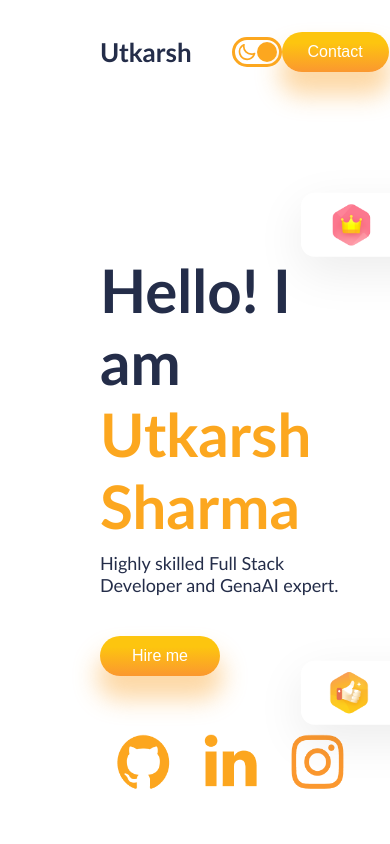
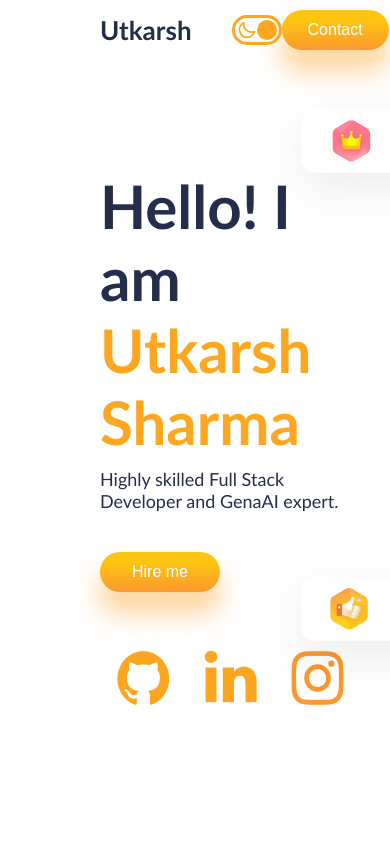
Before and after one commit to utkarshdev2411/portfolio-react, a React (Create React App) app: page / in a window 390 px wide. Shown: the top 844 px of the page. Built offline with nearby package versions, Linux system fonts and the light colour scheme.

Commit message:
Refactor Navbar component; improve layout and styles, update navigation links, and enhance responsiveness

```diff
--- a/src/Components/Navbar/navbar.css
+++ b/src/Components/Navbar/navbar.css
@@ -1,11 +1,7 @@
+.n-wrapper {
+  display: flex;
+}
 
-.n-wrapper {
-    height: 10vh;
-    display: flex;
-    justify-content: space-between;
-    margin-bottom: 2rem;
-    top: 0;
-  }
 .n-left {
   flex: 1;
   align-items: center;
@@ -18,30 +14,21 @@
   font-size: 1.3rem;
   font-weight: bold;
 }
+
 .n-right {
-    flex: 1;
   display: flex;
   align-items: center;
-    justify-content: flex-end;
-    font-weight: 400;
+  gap: 2rem;
 }
 
-  .n-list {
-    flex: 10;
-  }
-  .n-list > ul {
+.n-list>ul {
   display: flex;
   gap: 2rem;
-    margin-right: 4rem;
 }
 
-  .n-list > ul :hover {
+.n-list>ul :hover {
   color: var(--orange);
   cursor: pointer;
-  }
-
-  .n-button {
-    flex: 2;
 }
 
 @media screen and (max-width: 480px) {
--- a/src/Components/Navbar/navbar.jsx
+++ b/src/Components/Navbar/navbar.jsx
@@ -8,25 +8,21 @@ const Navbar = () => {
     <div className='n-wrapper' id='Navbar'>
       <div className='n-left'>
         <div className='n-name'>Utkarsh</div>
-         <Toggle/>
+        <Toggle />
       </div>
       <div className='n-right'>
         <div className='n-list'>
 
-            <ul style={{listStyleType:'none'}}>
-              {/* <li>Home</li>
-              <li>Services</li>
-              <li>Experiences</li>
-              <li>Portfolio</li>
-              <li>Testimonials</li>  */}
+          <ul style={{ listStyleType: 'none' }}>
+
             <li>
               <Link activeClass="active" to="Navbar" spy={true} smooth={true}>
-                Home
+                About Me
               </Link>
             </li>
             <li>
               <Link to="services" spy={true} smooth={true}>
-                Serivces
+                Skills
               </Link>
             </li>
             <li>
@@ -41,13 +37,12 @@ const Navbar = () => {
             </li>
             <li>
               <Link to="testimonial" spy={true} smooth={true}>
-                Testimonial
+                Projects
               </Link>
             </li>
 
           </ul>
         </div>
-          {/* <button className='button n-button'><strong>Contact</strong></button> */}
         <Link to="contact" spy={true} smooth={true}>
           <button className="button n-button">Contact</button>
         </Link>
```
Lines whose indentation alone changed are shown as unchanged.
